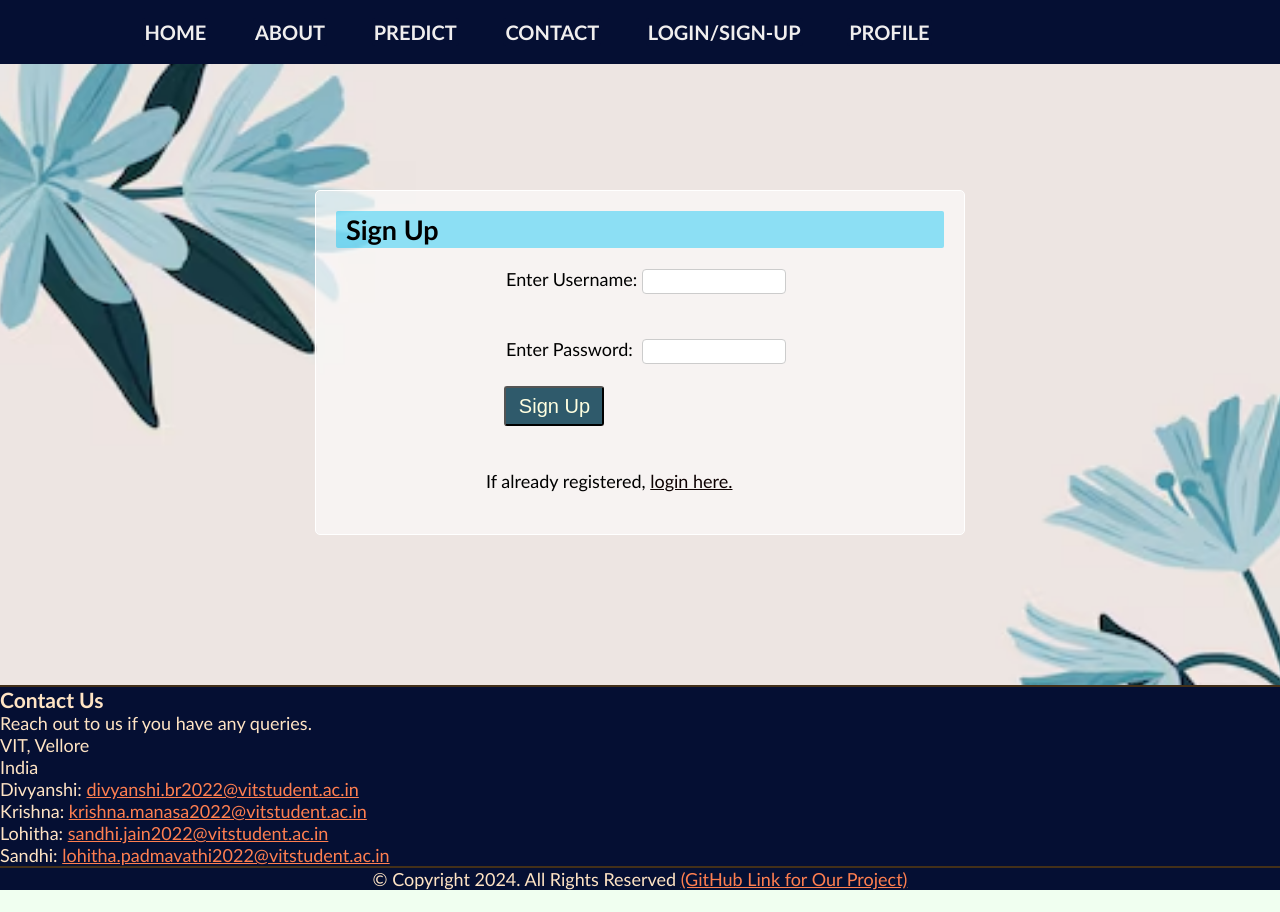
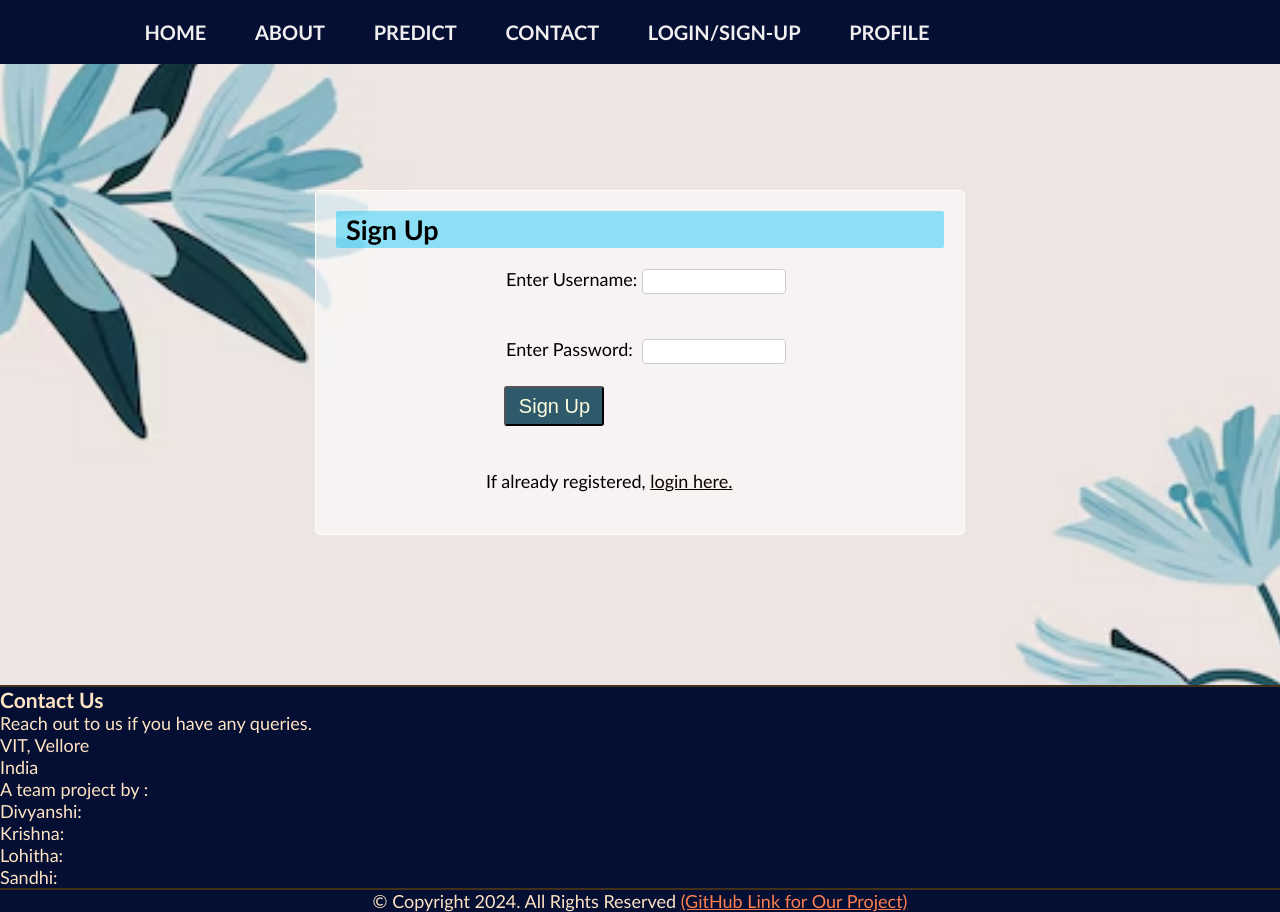
Before and after one commit to krishna2226/blue, a plain HTML site: page formsignup.html in a window 1280 px wide. Before the commit the page ends 890 px from the top, so only its background shows below. Drawn offline with Linux system fonts and the light colour scheme.

Commit message:
Update formsignup.html

```diff
--- a/formsignup.html
+++ b/formsignup.html
@@ -16,7 +16,7 @@
           <li><a href="index.html">HOME</a></li>
           <li><a href="about.html">ABOUT</a></li>
           <li><a href="predict.html">PREDICT</a></li>
-          <li><a href="#contact">CONTACT</a></li>
+          <li><a href="3.html">CONTACT</a></li>
           <li><a href="login.html">LOGIN/SIGN-UP</a></li>
           <li><a href="profile.html">PROFILE</a></li>
       </ul>
@@ -54,14 +54,14 @@
       VIT, Vellore <br>
       India <br>
   </p>
-
-  <p> Divyanshi: <a href="mailto:divyanshi.br2022@vitstudent.ac.in">divyanshi.br2022@vitstudent.ac.in</a>
+<p>A team project by : </p>
+  <p> Divyanshi:
       <br>
-      Krishna: <a href="mailto:krishna.manasa2022@vitstudent.ac.in">krishna.manasa2022@vitstudent.ac.in</a>
+      Krishna:
       <br>
-      Lohitha: <a href="mailto:sandhi.jain2022@vitstudent.ac.in">sandhi.jain2022@vitstudent.ac.in</a>
+      Lohitha:
       <br>
-      Sandhi: <a href="mailto:lohitha.padmavathi2022@vitstudent.ac.in">lohitha.padmavathi2022@vitstudent.ac.in</a>
+      Sandhi:
   </p>
 
   <hr><center>
```
